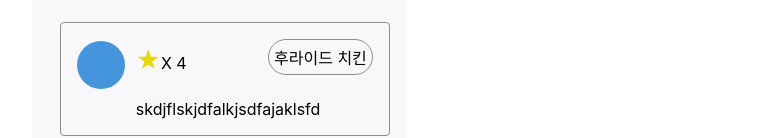
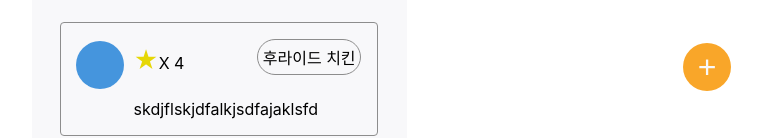
Before and after one commit to The-Fellowship-of-the-matzip/mat.zip-front, a React (Create React App) app: page /store-detail in a window 1280 px wide. Shown: the part 677-815 px from the top of the page, without its empty margins (421-1183 px from the left). Built offline with nearby package versions, Linux system fonts and the light colour scheme.

Commit message:
fix: + 버튼 스타일링 , 위치 조정

```diff
--- a/src/components/StoreDetailPage.tsx
+++ b/src/components/StoreDetailPage.tsx
@@ -4,12 +4,13 @@ import StoreReviewItem from "./StoreReviewItem";
 
 const StoreDetailPageContainer = styled.section`
   position: relative;
+  width: 100%;
   height: fit-content;
 
   display: flex;
   flex-direction: column;
   align-items: center;
-  padding-bottom: 4rem;
+  padding-bottom: 6rem;
   background-color: ${({ theme }) => theme.white};
 `;
 
@@ -32,15 +33,21 @@ const ReviewListWrapper = styled.div`
 `;
 
 const ReviewPlusButton = styled.button`
-  position: absolute;
-  font-size: 20px;
-  bottom: 10px;
-  right: 1rem;
+  position: fixed;
+  font-size: 2rem;
+  right: 10%;
+  bottom: 2rem;
+
   width: 3rem;
   height: 3rem;
-  border: 1px solid ${({ theme }) => theme.secondary};
-  background-color: transparent;
+  color: ${({ theme }) => theme.white};
+  border: none;
+  background-color: ${({ theme }) => theme.primary};
   border-radius: 50%;
+
+  &:hover {
+    background-color: ${({ theme }) => theme.yellow};
+  }
 `;
 
 function StoreDetailPage() {
--- a/src/components/StoreReviewItem.tsx
+++ b/src/components/StoreReviewItem.tsx
@@ -13,11 +13,9 @@ interface StoreReviewItemProps {
 const StoreReviewContainer = styled.section`
   display: flex;
   position: relative;
-  // width 값 , figma로 따라감
-  width: 330px;
+  width: 100%;
   height: fit-content;
   padding: 1rem;
-  // justify-content: space-around;
   justify-content: flex-end;
   border: 1px solid ${({ theme }) => theme.secondary};
   border-radius: 4px;
@@ -29,7 +27,6 @@ const UserProfileWrapper = styled.div`
   width: 3rem;
   height: 3rem;
   position: absolute;
-  // img 없어서 임시로 배경색으로 대체
   background-color: #187dd6cb;
   border-radius: 50%;
 `;
```
